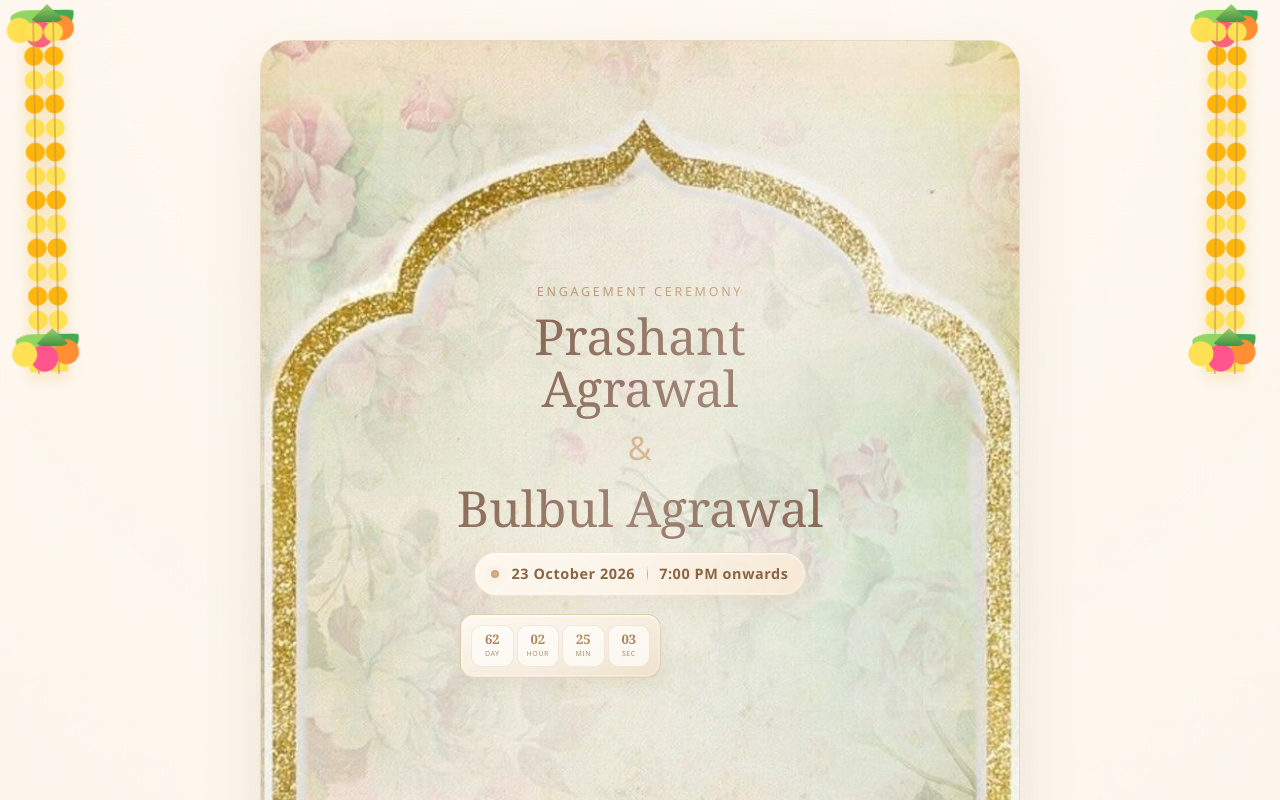
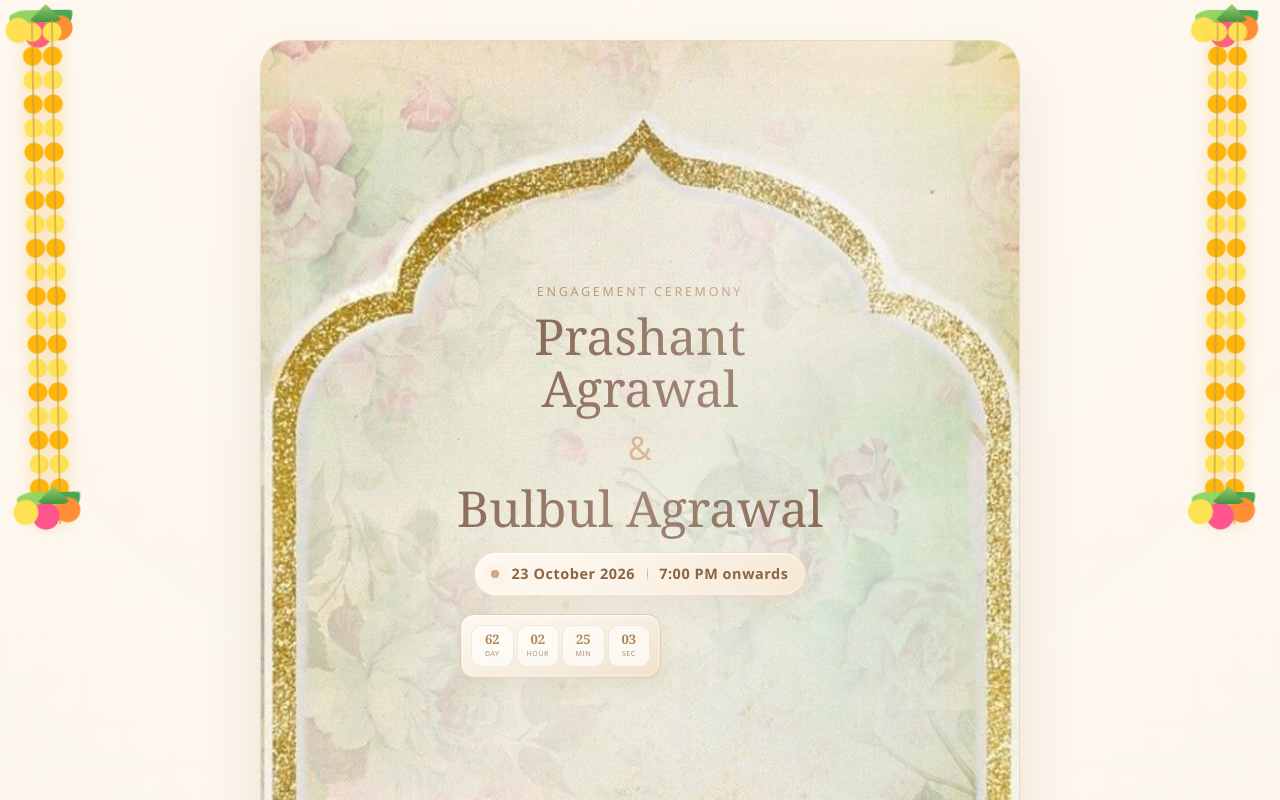
Before and after one commit to mkr45/pwb, a React (Vite) app: page / in a window 1280 px wide. Shown: the top 800 px of the page. Built offline with nearby package versions, Linux system fonts and the light colour scheme.

Commit message:
Update heights for page corner garlands items and strings

```diff
--- a/src/App.css
+++ b/src/App.css
@@ -19,7 +19,7 @@
 .page-corner-garlands__item {
   position: absolute;
   width: 92px;
-  height: 380px;
+  height: 538px;
   opacity: 0.96;
   animation: garland-sway 6s ease-in-out infinite;
 }
@@ -88,7 +88,7 @@
   top: 18px;
   left: calc(50% - 14px);
   width: 24px;
-  height: 350px;
+  height: 500px;
   transform: translateX(-50%);
 }
 
@@ -142,7 +142,7 @@
 
 .page-corner-garlands__string--short {
   left: calc(50% + 6px);
-  height: 350px;
+  height: 500px;
   transform: translateX(-50%);
 }
 
```
